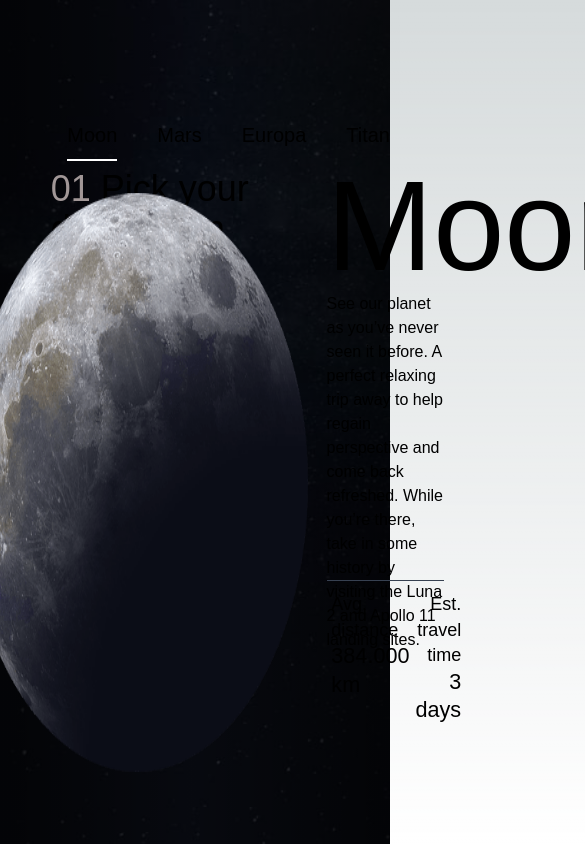
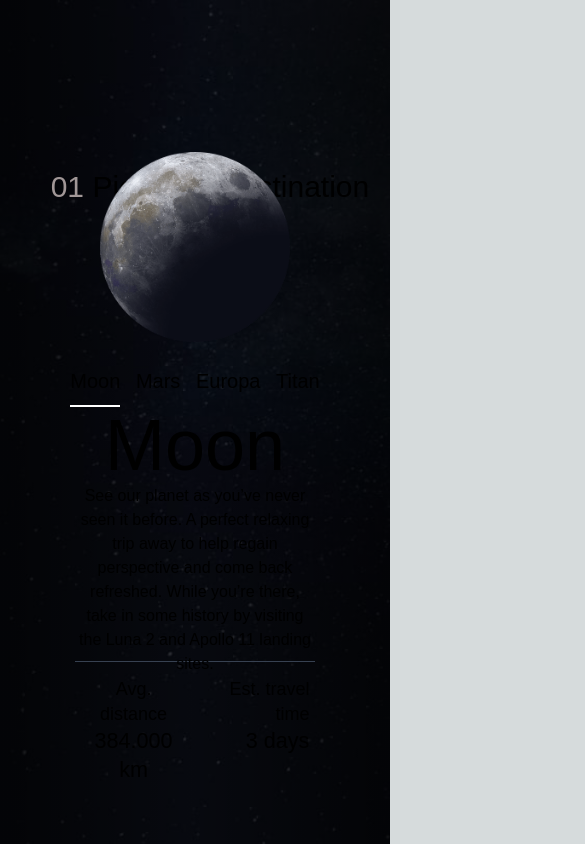
Before and after one commit to xyrlan/space-tourism-website-main, a Next.js app: page /destination in a window 390 px wide. Shown: the top 844 px of the page, 585 px wide, since content can reach past the window. Built offline with nearby package versions, Linux system fonts and the light colour scheme; a web font is replaced by a local one.

Commit message:
responsive home and destination for mobile

```diff
--- a/src/components/Europa.tsx
+++ b/src/components/Europa.tsx
@@ -7,16 +7,16 @@ export default function Europa() {
 
 
 
-    return(
-        <div className="transition-all duration-500 relative flex w-full justify-center xl:gap-[15%] lg:gap-[10%] md:gap-[5%]">
-        <Image className="max-lg:scale-90 select-none hover:scale-105 duration-700 ease-out" src="/images/image-europa.png" width={380} height={380} alt="europa"  />
-        <div className="flex flex-col max-lg:items-center w-[30%] ">
-            <h4 className="text-9xl my-[4%] max-lg:scale-90" >Europa</h4>
+    return (
+        <div className="transition-all duration-500 relative flex w-full justify-center xl:gap-[15%] lg:gap-[10%] md:gap-[5%] max-md:flex-col px-[2%] items-center h-full">
+            <Image className="max-lg:scale-90 select-none hover:scale-105 duration-700 ease-out max-md:absolute max-md:-top-[350px] max-md:scale-50 " src="/images/image-europa.png" width={380} height={380} alt="europa" />
+            <div className=" max-lg:items-center w-[30%] max-md:w-[75%] max-md:px-5 max-md:text-center ">
+                <h4 className="text-9xl my-[4%] max-lg:my-[1%] max-md:text-7xl" >Europa</h4>
                 <p className="border-gray-700 border-solid border-b h-[35%] max-lg:h-[45%]">  The smallest of the four Galilean moons orbiting Jupiter, Europa is a
                     winter lover’s dream. With an icy surface, it’s perfect for a bit of
                     ice skating, curling, hockey, or simple relaxation in your snug
                     wintery cabin.</p>
-            <div className="flex justify-between w-full">
+                <div className="flex justify-between">
                     <div className="flex flex-col mt-[3%] max-lg:scale-90">
                         <a className="text-xl">Avg. distance</a>
                         <a className="text-4xl max-lg:text-2xl">628 mil. km</a>
--- a/src/components/Mars.tsx
+++ b/src/components/Mars.tsx
@@ -10,14 +10,14 @@ export default function Mars() {
 
 
     return(
-        <div className={`selection:bg-gray-500 selection:bg-opacity-30 durantion-500 delay-200 transition-all ease-in-out relative flex w-full justify-center xl:gap-[15%] lg:gap-[10%] md:gap-[5%] `}>
-        <Image className="max-lg:scale-90 select-none hover:scale-105 duration-700 ease-out" src="/images/image-mars.png" width={380} height={380} alt="mars"  />
-        <div className="flex-col w-[30%]">
-            <h4 className="text-9xl my-[4%]" >Mars</h4>
+        <div className={`selection:bg-gray-500 selection:bg-opacity-30 relative flex w-full justify-center xl:gap-[15%] lg:gap-[10%] md:gap-[5%] max-md:flex-col px-[2%] items-center h-full`}>
+        <Image className="max-lg:scale-90 select-none md:hover:scale-105 duration-700 ease-out max-md:absolute max-md:-top-[350px]  max-md:scale-50 " src="/images/image-mars.png" width={380} height={380} alt="mars"  />
+        <div className="w-[30%] max-md:w-[75%] max-md:px-5 max-md:text-center">
+            <h4 className="text-9xl my-[4%] max-lg:my-[1%] max-md:text-7xl" >Mars</h4>
             <p className="border-gray-700 border-solid border-b h-[35%] max-lg:h-[40%]">  Don’t forget to pack your hiking boots. You’ll need them to tackle Olympus Mons,
   the tallest planetary mountain in our solar system. It’s two and a half times
   the size of Everest!</p>
-            <div className="flex justify-between ">
+            <div className="flex justify-between max-md:mb-2">
                 <div className="flex flex-col mt-[3%] max-lg:scale-90">
                     <a className="text-xl">Avg. distance</a>
                     <a className="text-4xl max-lg:text-2xl"> 225 mil. km</a>
--- a/src/components/Moon.tsx
+++ b/src/components/Moon.tsx
@@ -8,11 +8,11 @@ export default function Moon() {
 
 
 
-    return(
-    <div className={`selection:bg-gray-500 selection:bg-opacity-30 durantion-500 delay-200 transition-all ease-in-out relative flex w-full justify-center xl:gap-[15%] lg:gap-[10%] md:gap-[5%] `} >
-    <Image className="max-lg:scale-90 select-none hover:scale-105 duration-700 ease-out" src="/images/image-moon.png" width={380} height={380} alt="moon"  />
-    <div className="flex-col w-[30%]">
-        <h4 className="text-9xl my-[4%] max-lg:my-[1%]" >Moon</h4>
+    return (
+        <div className={`selection:bg-gray-500 selection:bg-opacity-30 relative flex max-md:flex-col w-full h-full justify-center items-center xl:gap-[15%] lg:gap-[10%] md:gap-[5%] px-[2%]`} >
+            <Image className="max-lg:scale-90 select-none md:hover:scale-105 duration-500 max-md:absolute max-md:-top-[350px]  max-md:scale-50 " src="/images/image-moon.png" width={380} height={380} alt="moon" />
+            <div className="w-[30%] max-md:w-[75%] max-md:px-5 max-md:text-center">
+                <h4 className="text-9xl my-[4%] max-lg:my-[1%] max-md:text-7xl" >Moon</h4>
                 <p className="border-gray-700 border-solid border-b h-[35%] max-lg:h-[45%]">See our planet as you’ve never seen it before. A perfect relaxing trip away to help
                     regain perspective and come back refreshed. While you’re there, take in some history
                     by visiting the Luna 2 and Apollo 11 landing sites.</p>
--- a/src/components/Titan.tsx
+++ b/src/components/Titan.tsx
@@ -5,14 +5,14 @@ import Image from "next/image";
 export default function Titan() {
 
     return(
-        <div className="selection:bg-gray-500 selection:bg-opacity-30 relative flex w-full justify-center xl:gap-[15%] lg:gap-[10%] md:gap-[5%]">
-        <Image className="max-lg:scale-90 select-none hover:scale-105 duration-700 ease-out" src="/images/image-titan.png" width={380} height={380} alt="europa"  />
-        <div className="flex-col w-[30%]">
-            <h4 className="text-9xl my-[4%]" >Titan</h4>
-            <p className="border-gray-700 border-solid border-b h-[35%] max-lg:h-[45%]">  The only moon known to have a dense atmosphere other than Earth, Titan
+        <div className="selection:bg-gray-500 selection:bg-opacity-30 relative flex w-full justify-center xl:gap-[15%] lg:gap-[10%] md:gap-[5%] max-md:flex-col px-[2%] items-center h-full">
+        <Image className="max-lg:scale-90 select-none hover:scale-105 duration-700 ease-out max-md:absolute max-md:-top-[350px] max-md:scale-50 " src="/images/image-titan.png" width={380} height={380} alt="europa"  />
+        <div className="w-[30%] max-md:px-5 max-md:text-center max-md:w-[75%]">
+            <h4 className="text-9xl my-[4%] max-lg:my-[1%] max-md:text-7xl" >Titan</h4>
+            <p className="border-gray-700 border-solid border-b h-[35%] max-lg:h-[45%] ">  The only moon known to have a dense atmosphere other than Earth, Titan
   is a home away from home (just a few hundred degrees colder!). As a
   bonus, you get striking views of the Rings of Saturn.</p>
-            <div className="flex justify-between ">
+            <div className="flex justify-between w-full max-md:mb-4">
                 <div className="flex flex-col mt-[3%] max-lg:scale-90">
                     <a className="text-xl">Avg. distance</a>
                     <a className="text-4xl max-lg:text-2xl">1.6 bil. km</a>
--- a/src/pages/destination.tsx
+++ b/src/pages/destination.tsx
@@ -16,7 +16,7 @@ import Titan from "@/components/Titan"
 
 export default function Destination() {
 
-    const {currentStep, handleStepClick} = Multistep(3);
+    const { currentStep, handleStepClick } = Multistep(3);
 
 
     const [selectedButton, setSelectedButton] = useState("Moon");
@@ -31,13 +31,14 @@ export default function Destination() {
 
     const [inProp, setInProp] = useState(false); // para CSSTransition
 
-    return(
+    return (
         <>
-        <section id="destination" className="selection:bg-gray-500 selection:bg-opacity-30 font-genos md:bg-deskdestination max-sm:bg-mobiledestination sm:bg-tabletdestination h-screen flex flex-col justify-end pb-10 bg-cover relative section ">      <div className='mainbg' />
+            <section id="destination" className="selection:bg-gray-500 selection:bg-opacity-30 font-genos md:bg-deskdestination max-sm:bg-mobiledestination sm:bg-tabletdestination h-screen flex flex-col justify-end  pb-10 bg-cover relative section ">      <div className='mainbg' />
 
-                <h1 className="text-4xl w-fit ml-[13%] mb-[5%] absolute top-[20%]"><span className="text-[#a19797]">01</span> Pick your destination</h1>
+                <h1 className="text-4xl w-fit ml-[13%] mb-[5%] max-md:mb-[3%] max-md:text-3xl absolute top-[20%]"><span className="text-[#a19797]">01</span> Pick your destination</h1>
 
-                <div className="text-xl flex justify-end xl:w-[76%] lg:w-[80%] md:w-[90%] space-x-10 select-none z-10">
+                <div className="text-xl flex justify-end max-md:justify-center xl:mr-[19%] lg:mr-[12%] md:mr-[7%] space-x-[6%] max-lg:space-x-[4%] select-none z-10">
+
 
                     <div onClick={() => {
                         handleStepClick(0);
@@ -45,7 +46,7 @@ export default function Destination() {
                         setInProp(true);
                         setTimeout(() => {
                             setInProp(false);
-                }, 200);
+                        }, 500);
                     }}
                         className={` hover:border-[#a19797] hover:border-b-2 cursor-pointer h-10 duration-500 ${selectedButton === "Moon" ? 'hover:border-white border-white border-solid border-b-2 ' : 'border-white border-solid border-b-2 border-opacity-0'} `}>
                         <button>Moon</button>
@@ -56,7 +57,7 @@ export default function Destination() {
                         setInProp(true);
                         setTimeout(() => {
                             setInProp(false);
-                }, 200);
+                        }, 500);
                     }}
                         className={`hover:border-[#a19797] hover:border-b-2 cursor-pointer h-10 duration-500 ${selectedButton === "Mars" ? 'hover:border-white border-white border-solid border-b-2 ' : 'border-white border-solid border-b-2 border-opacity-0'} `}>
                         <button>Mars</button>
@@ -67,7 +68,7 @@ export default function Destination() {
                         setInProp(true);
                         setTimeout(() => {
                             setInProp(false);
-                }, 200);
+                        }, 500);
                     }}
                         className={`hover:border-[#a19797] hover:border-b-2 cursor-pointer h-10 duration-500 ${selectedButton === "Europa" ? 'hover:border-white border-white border-solid border-b-2 ' : 'border-white border-solid border-b-2 border-opacity-0'} `}>
                         <button>Europa</button>
@@ -78,14 +79,14 @@ export default function Destination() {
                         setInProp(true);
                         setTimeout(() => {
                             setInProp(false);
-                }, 200  );
+                        }, 500);
                     }}
                         className={`hover:border-[#a19797] hover:border-b-2 cursor-pointer h-10 duration-500 ${selectedButton === "Titan" ? 'hover:border-white border-white border-solid border-b-2 ' : 'border-white border-solid border-b-2 border-opacity-0'} `}>
                         <button >Titan</button>
 
                     </div>
-
                 </div>
+                <div>
                     <CSSTransition
                         in={inProp} // renderiza o componente atual
                         timeout={500} // tempo em milissegundos da duração da animação
@@ -93,6 +94,9 @@ export default function Destination() {
                     >
                         {MultiStepComponents[currentStep]}
                     </CSSTransition>
+                </div>
+
+
 
 
             </section>
--- a/src/pages/index.tsx
+++ b/src/pages/index.tsx
@@ -27,7 +27,7 @@ export default function Home() {
       <div className='mainbg' />
 
 
-      <div className='flex max-md:flex-col justify-between px-[15%] pb-[5%] items-center z-20'>
+      <div className='flex max-md:flex-col justify-between px-[15%] max-md:px-[5%] pb-[5%] items-center z-20'>
         <div className='flex flex-col md:w-[40%] max-md:w-full max-md:items-center gap-6 max-md:gap-2 '>
           <h1 className='text-4xl'>So, you want to travel to</h1>
           <h6 className='text-9xl md:text-end'>SPACE</h6>
```
Lines whose indentation alone changed are shown as unchanged.
